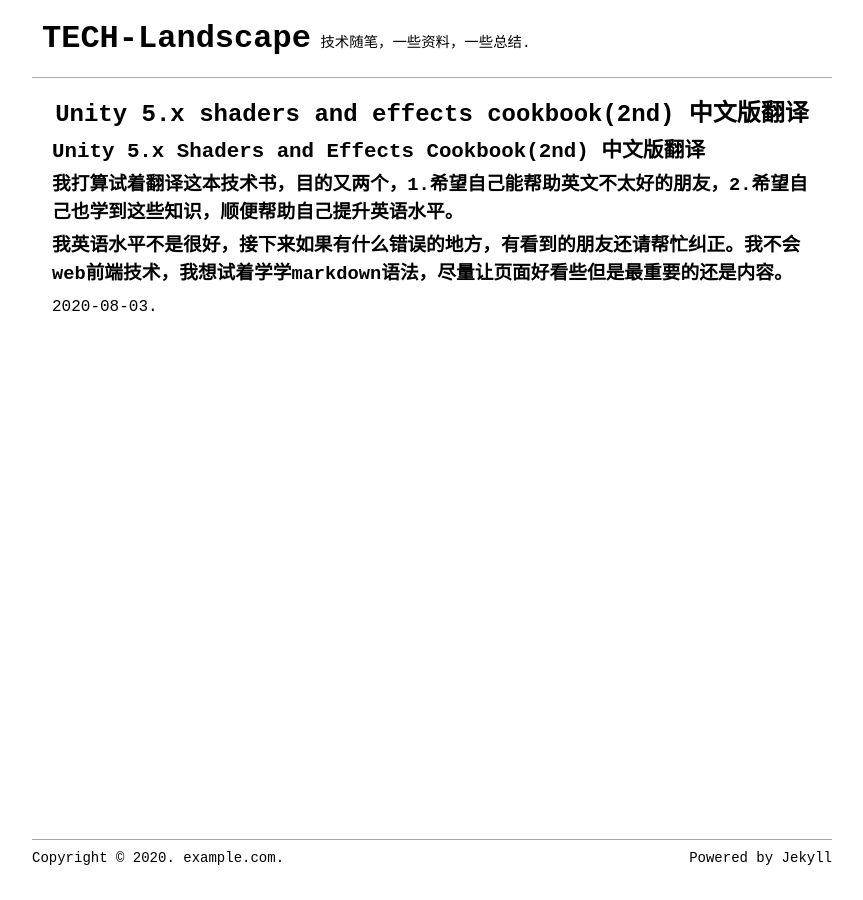
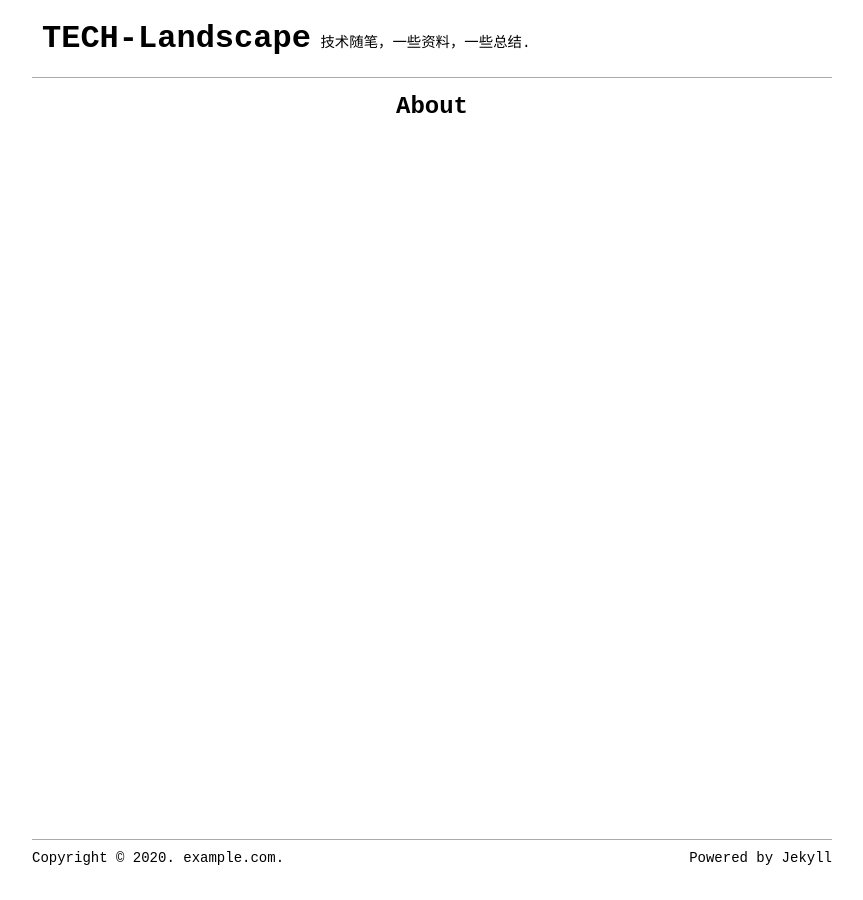
Before and after one commit to linkliu/tech-landscape, a Jekyll site: the page built from _posts/2020-08-03-Unity 5.x Shaders and Effects Cookbook(2nd) 中文版翻译.markdown, in a window 1280 px wide. Shown: the whole page, without its empty margins (208-1071 px from the left). Built offline with Jekyll 4.4.1, drawn with Linux system fonts in a browser that asks for light colours; our own code applies the rules of GitHub Pages for plain Markdown files.

Commit message:
no message

```diff
--- a/_posts/2020-08-03-Unity 5.x Shaders and Effects Cookbook(2nd) 中文版翻译.markdown
+++ b/_posts/2020-08-03-Unity 5.x Shaders and Effects Cookbook(2nd) 中文版翻译.markdown
@@ -1,5 +1,5 @@
-
-## Unity 5.x Shaders and Effects Cookbook(2nd) 中文版翻译
-
-### 我打算试着翻译这本技术书，目的又两个，1.希望自己能帮助英文不太好的朋友，2.希望自己也学到这些知识，顺便帮助自己提升英语水平。
-### 我英语水平不是很好，接下来如果有什么错误的地方，有看到的朋友还请帮忙纠正。我不会web前端技术，我想试着学学markdown语法，尽量让页面好看些但是最重要的还是内容。
+---
+layout: page
+title: About
+permalink: /about/
+---
```
